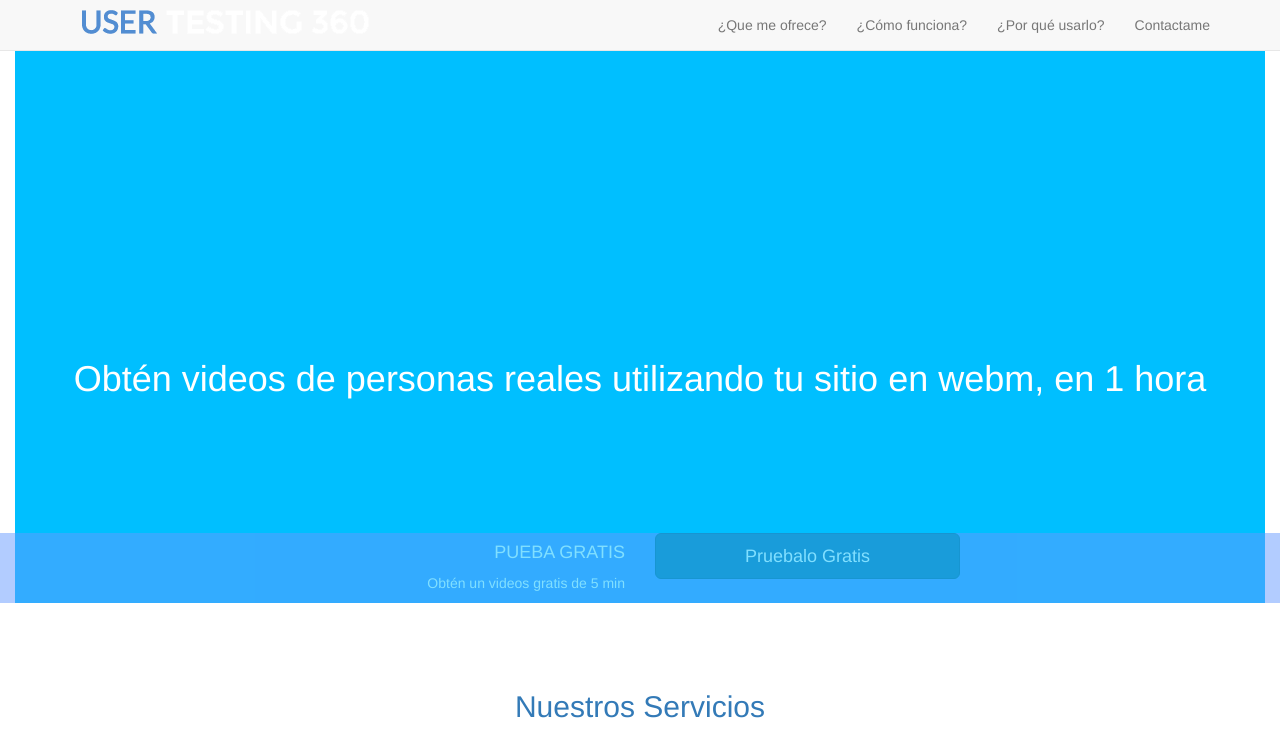
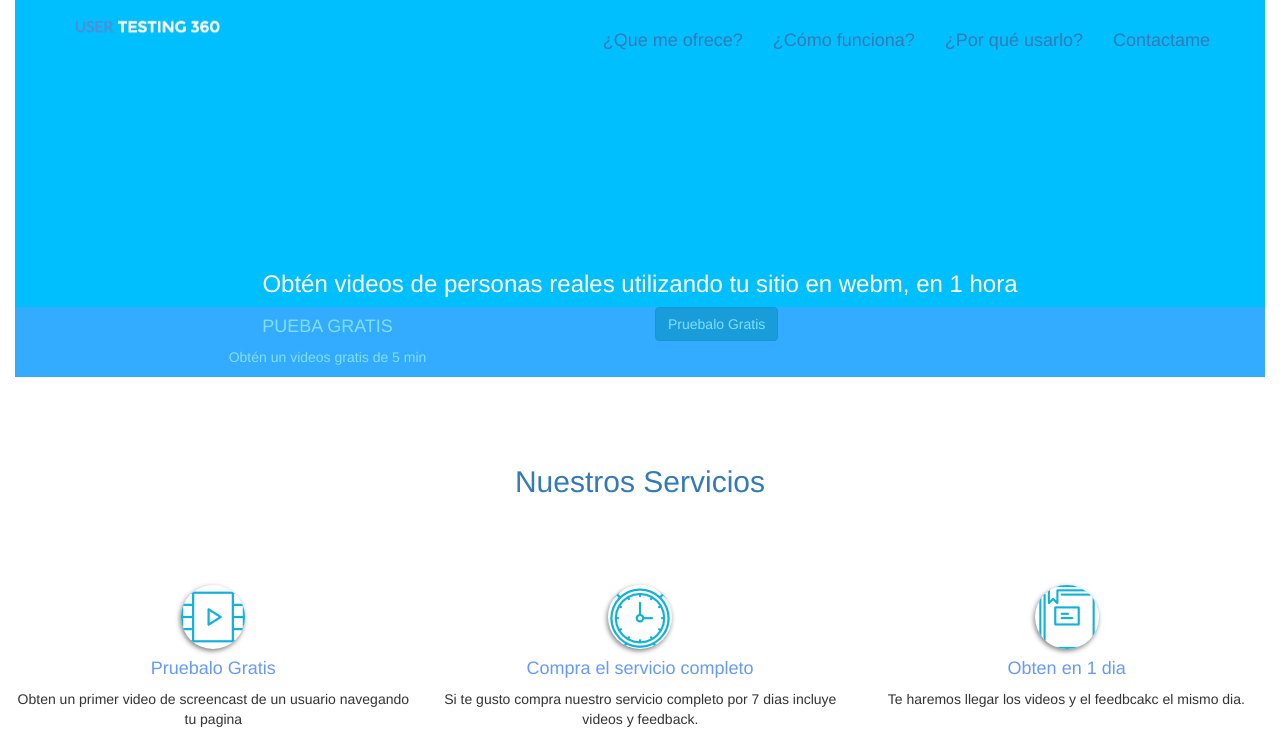
Before and after one commit to NayeMR/30_Business, a plain HTML site: page index.html in a window 1280 px wide. Shown: the top 736 px of the page. Drawn offline with Linux system fonts and the light colour scheme.

Commit message:
Agregue navegador nvbar -brand y estilo al contenido header

```diff
--- a/css/main.css
+++ b/css/main.css
@@ -14,9 +14,8 @@ footer{
 	background-size: 100%;
 	background-repeat: no-repeat;
 	background: rgb(0, 191, 255, 2);
-	height: 90%;
-	padding-top: 27%;
-
+	padding-top: 20%;
+	background-size: fixed;
 }
 .parrafos{
 	display: inline-block;
@@ -31,8 +30,7 @@ footer{
 .opa{
 	background-color: #6699FF;
 	opacity: 0.5;
-	background-position: fixed;
-
+	margin-right: 1%;
 }
 .colorBlue{
 	color: #6699FF;
@@ -42,6 +40,9 @@ footer{
 }
 .colorNegro{
 	color: black;
+}
+.navcolor{
+	background-color: blue !important;
 }
 .margin{
 	margin-top: 10%;
--- a/index.html
+++ b/index.html
@@ -17,19 +17,20 @@
 			<header class="fondo"><!--Inicio Header-->
 				<div class="row"><!--Menu-->
 					<div class="col-xs-12 col-lg-12">
-						<div class="navbar navbar-default navbar-fixed-top ">
+						<div class="navbar  navbar-brand navbar-fixed-top ">
 							<div class="container">
-							    <div class="navbar-header">
+							    <div class="navbar-header ">
 								     <button type="button" class="navbar-toggle" data-toggle="collapse" data-target="#myNavbar-1">
-								        <span class="icon-bar"></span>
-								        <span class="icon-bar"></span>
-								        <span class="icon-bar"></span>
+								        <span class=" navcolor icon-bar"></span>
+								        <span class="navcolor icon-bar"></span>
+								        <span class="navcolor icon-bar"></span>
+								        <span class="navcolor icon-bar"></span>
 								     </button>
-									  <!--Aqui va el Logo-->
-									  <img class="img-responsive" src="img/logo.png" alt="LogoHeader">
+									  <!--Aqui va el Imagen de Logo-->
+									  <img class="mediana" src="img/logo.png" alt="LogoHeader">
 							    </div>
 						    	<div class="collapse navbar-collapse" id="myNavbar-1"><!--Inicio menu despegable-->
-								      <ul class="nav navbar-nav navbar-right">
+								      <ul class="nav navbar-nav navbar-right ">
 							            <li><a href="#Ofrece">¿Que me ofrece?</a></li>
 							            <li><a href="#Funciona">¿Cómo funciona?</a></li>
 							            <li><a href="#Usarlo">¿Por qué usarlo?</a></li>
@@ -40,20 +41,24 @@
 						</div>
 					</div>
 				</div>
-				<div class="row"><!--Text-centro-->
+				<section><!--Text-centro-->
+					<div class="container-fluid">
+						<div class="row">
 							<div class="col-xs-12 col-lg-12 ">
-						<h1 class="text-center colorWhite ">Obtén videos de personas reales utilizando tu sitio en webm, en 1 hora</h1>
+								<h3 class="text-center colorWhite">Obtén videos de personas reales utilizando tu sitio en webm, en 1 hora</h3>
 							</div>
 						</div>
-				<div class="row opa margin">
+						<div class="row opa">
 							<div class="col-xs-6 col-lg-6"><!--Cuadro azul opasity-->
-						<h4 class="text-right colorWhite">PUEBA GRATIS</h4>
-						<p class="text-right colorWhite">Obtén un videos gratis de 5 min</p>
+								<h4 class="text-center colorWhite">PUEBA GRATIS</h4>
+								<p class="text-center colorWhite">Obtén un videos gratis de 5 min</p>
 							</div>
 							<div class="col-xs-6 col-lg-6"><!--Boton-->
-						<a target="_blank" class="mediana btn btn-lg btn-primary pull-left" href="contact.html">Pruebalo Gratis</a>
+								<a target="_blank" class="btn btn-primary pull-left" href="contact.html">Pruebalo Gratis</a>
 							</div>
 						</div>
+					</div>
+				</section>
 			</header>
 			<section><!--Seccion uno texto y collage iconos-->
 				<div class="row">
```
Also changed, not shown: contact.html (+4 -4 lines), Captura/Creacion_Modal.JPG (added), Captura/Tareas_Finales.JPG (added), Captura/arreglos_responsive.JPG (added), Captura/estilos_css.JPG (added), Captura/estilos_css1.JPG (added). Lines whose indentation alone changed are shown as unchanged.
